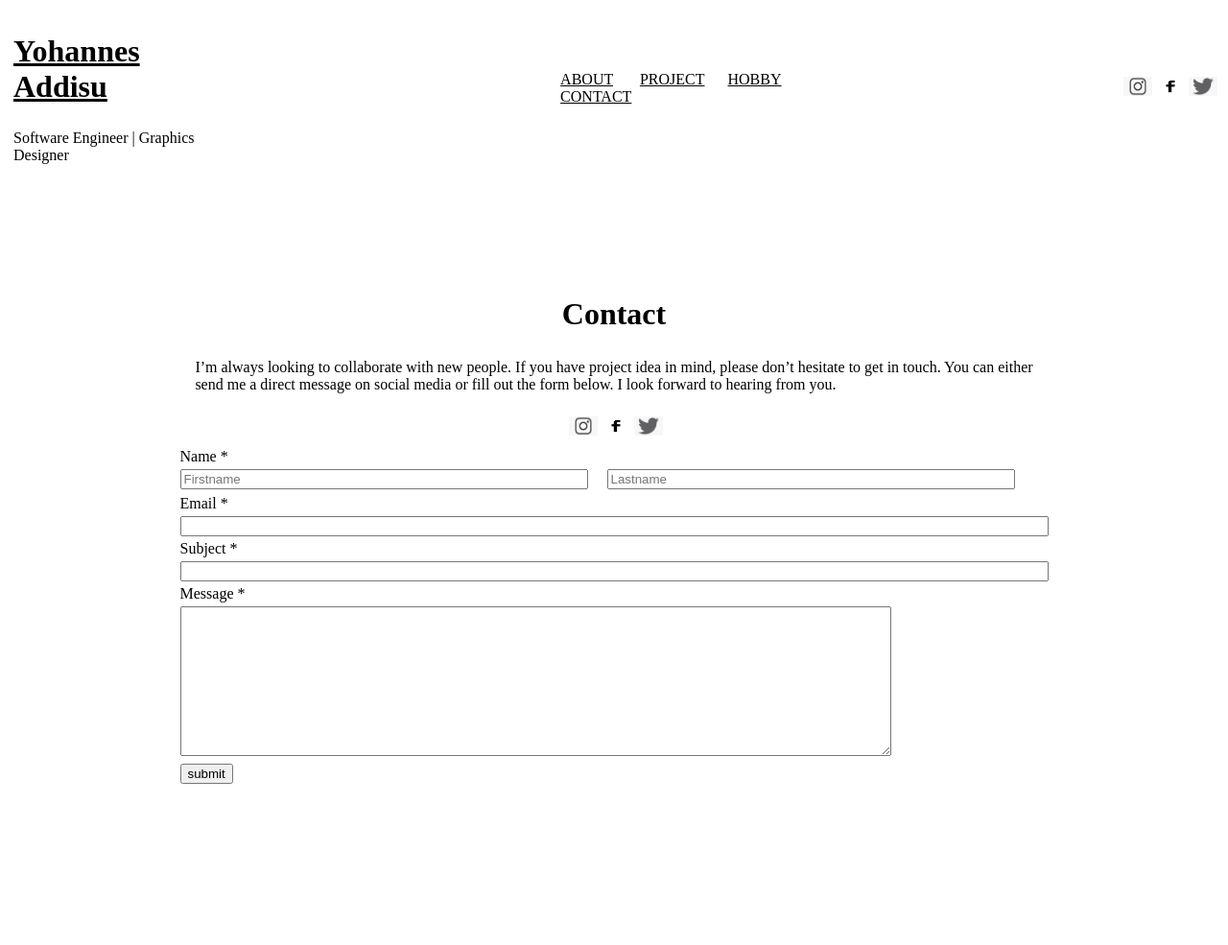
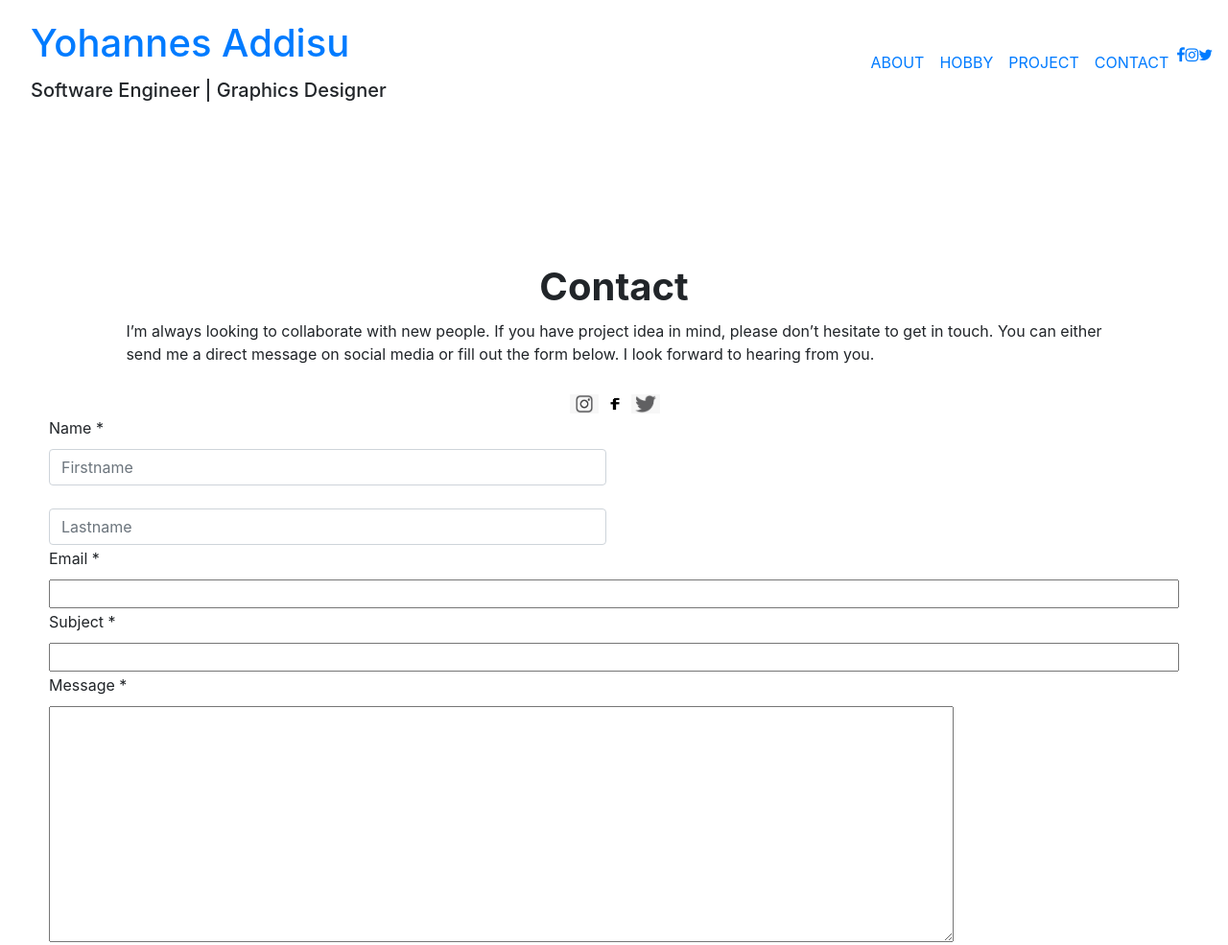
Before and after one commit to Yohannes1556/assignmen-VI, a plain HTML site: page contact.html in a window 1280 px wide. Shown: the top 985 px of the page at 96% size. Before the commit the page ends 831 px from the top, so only its background shows below. Drawn offline with nearby package versions, Linux system fonts and the light colour scheme.

Commit message:
contact page modified

```diff
--- a/contact.html
+++ b/contact.html
@@ -4,37 +4,60 @@
     <meta charset="UTF-8">
     <meta name="viewport" content="width=device-width, initial-scale=1.0">
     <title>Yohannes A.</title>
+    <link rel="stylesheet" href="https://cdn.jsdelivr.net/npm/bootstrap@4.5.3/dist/css/bootstrap.min.css" integrity="sha384-TX8t27EcRE3e/ihU7zmQxVncDAy5uIKz4rEkgIXeMed4M0jlfIDPvg6uqKI2xXr2" crossorigin="anonymous">
+    <link rel="stylesheet" href="https://stackpath.bootstrapcdn.com/font-awesome/4.7.0/css/font-awesome.min.css" integrity="sha384-wvfXpqpZZVQGK6TAh5PVlGOfQNHSoD2xbE+QkPxCAFlNEevoEH3Sl0sibVcOQVnN" crossorigin="anonymous">
+
 </head>
 <body>
-    <body text="black" link="black" vlink="black" >
+    <body>
 
-        <table>
+        <nav class="navbar navbar-expand-md navbar-black text-black  sticky-top">
+            <ul class="navbar nav col-sm">
+           <li>
+            <a  class="navbar-brand" href="index.html"><h1>Yohannes Addisu</h1></a></li>
+            <li><h5>Software Engineer | Graphics Designer</h5></li>
+            <button class="navbar-toggler" type="button"  data-toggle="collapse" data-target="#colNav" aria-controls="navbarSupportedContent" aria-expanded="false" aria-label="Toggle navigation">
 
-            <tr>
-            <td>
-            <table><tr>
-            <td>
-                <a href="index.html"><h1>Yohannes Addisu</h1></a>
-            </td>
-            <tr>
-                <td>Software Engineer | Graphics Designer</td>
-            </tr>
-        </table>
-        </td>
-        <td><pre>                                           </pre></td>
-        <td>
+                <span class="navbar-toggler-icon"></span>
 
-            <a href="about.html">ABOUT</a>  &nbsp;&nbsp;&nbsp;&nbsp;&nbsp;
-            <a href="project.html">PROJECT</a>&nbsp;&nbsp;&nbsp;&nbsp;&nbsp;
-            <a href="hobby.html">HOBBY</a>&nbsp;&nbsp;&nbsp;&nbsp;&nbsp;
-            <a href="contact.html">CONTACT</a>
-    </td>
-    <td><pre>                                       </pre></td>
-    <td><a href="www.instagram.com"><img src="asset/images/insta.png" alt="" width=30 height=20></a></td>
-    <td><a href="www.facebook.com"><img src="asset/images/facebook.png" alt="" width=30 height=20></a></td>
-    <td><a href="www.twitter.com"><img src="asset/images/twitter.png" alt="" width=30 height=20></a></td>
-    </tr>
-    </table>
+           </button>
+
+        </ul>
+
+
+
+            <div class="collapse navbar-collapse" id="colNav">
+                <ul class="navbar-nav ml-auto">
+
+                    <li class="nav-item">
+                                <a class="nav-link" href="about.html">ABOUT</a>
+                        </li>
+                        <li class="nav-item">
+                             <a class="nav-link" href="hobby.html">HOBBY</a>
+                         </li>
+                         <li class="nav-item">
+                            <a class="nav-link" href="project.html">PROJECT</a>
+                        </li>
+                        <li class="nav-item">
+                            <a class="nav-link" href="contact.html">CONTACT</a>
+                        </li>
+                        <li class="nav-item">
+                            <a href=""><i class="fa fa-facebook"></i></a>
+
+                        </li>
+                        <li class="nav-item">
+                            <a href=""><i class="fa fa-instagram"></i></a>
+
+                        </li>
+                        <li class="nav-item">
+                            <a href=""><i class="fa fa-twitter"></i></a>
+
+                        </li>
+
+
+                     </ul>
+                    </div>
+                    </nav>
     <br><br><br><br><br><br>
     <table align="center">
         <tr><td>
@@ -105,6 +128,9 @@
     </form>
 </td></tr>
     </table>
+    <script src="https://code.jquery.com/jquery-3.2.1.slim.min.js" integrity="sha384-KJ3o2DKtIkvYIK3UENzmM7KCkRr/rE9/Qpg6aAZGJwFDMVNA/GpGFF93hXpG5KkN" crossorigin="anonymous"></script>
+    <script src="https://cdnjs.cloudflare.com/ajax/libs/popper.js/1.12.9/umd/popper.min.js" integrity="sha384-ApNbgh9B+Y1QKtv3Rn7W3mgPxhU9K/ScQsAP7hUibX39j7fakFPskvXusvfa0b4Q" crossorigin="anonymous"></script>
+    <script src="https://maxcdn.bootstrapcdn.com/bootstrap/4.0.0/js/bootstrap.min.js" integrity="sha384-JZR6Spejh4U02d8jOt6vLEHfe/JQGiRRSQQxSfFWpi1MquVdAyjUar5+76PVCmYl" crossorigin="anonymous"></script>
 
 </body>
 </html>
```
Also changed, not shown: hobby.html (+3 -3 lines), index.html (+3 -3 lines), project.html (+3 -3 lines).
